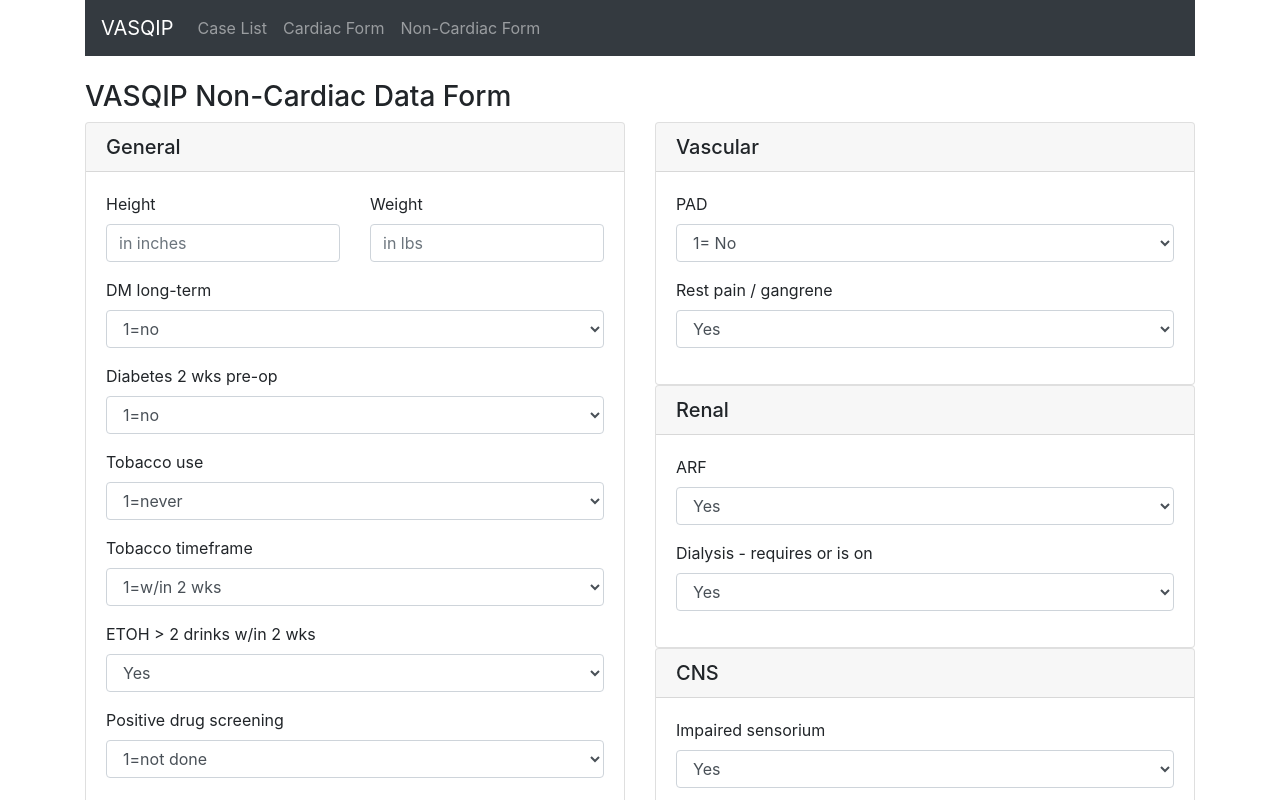
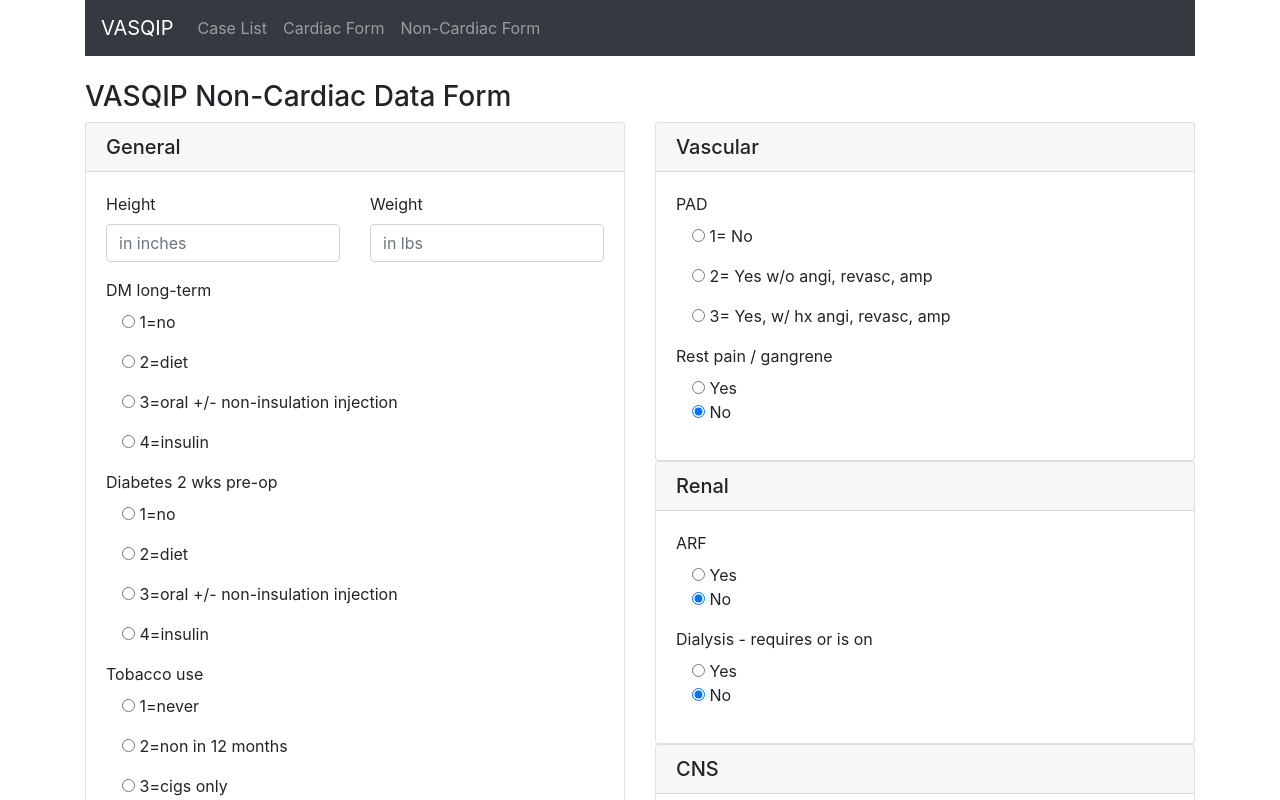
Before and after one commit to SeanyC/vasqip-forms, a React (Create React App) app: page /non-cardiac in a window 1280 px wide. Shown: the top 800 px of the page. Built offline with nearby package versions, Linux system fonts and the light colour scheme; the HTML template or start-up script is replaced by a standard one.

Commit message:
changed input type to radio buttons

```diff
--- a/src/components/form-controls.component.js
+++ b/src/components/form-controls.component.js
@@ -8,20 +8,11 @@ class SelectFormControl extends Component {
     return (
       <div className="form-group">
         <label>{this.props.label}</label>
-        <select name={this.props.label}
-          ref="userInput"
-          required
-          className="form-control"
-          onChange={this.context}>
           {
-            OPTIONS[this.props.options].map(function(opt) {
-              return <option
-                key={opt}
-                value={opt}>{opt}
-                </option>;
+            OPTIONS[this.props.options].map((opt) => {
+              return <p>&emsp;<input type="radio"  name={this.props.label} value={opt} /> {opt}<br /></p>
             })
           }
-        </select>
       </div>
     )
   }
@@ -41,16 +32,10 @@ class TextFormControl extends Component {
 class BooleanFormControl extends Component {
   render() {
     return (
-      <div className="form-group">
-      <label>{this.props.label}</label>
-      <select name={this.props.label}
-        ref="userInput"
-        required
-        className="form-control"
-        onChange={this.context}>
-        <option key='Yes' value='Yes'>Yes</option>
-        <option key='No' value='No'>No</option>
-      </select>
+    <div className="form-group">
+      <label>{this.props.label}</label><br />
+      &emsp;<input type="radio" name={this.props.label} value="yes" checked /> Yes<br />
+      &emsp;<input type="radio" name={this.props.label} value="no" checked /> No<br />
     </div>
     )
   }
```
